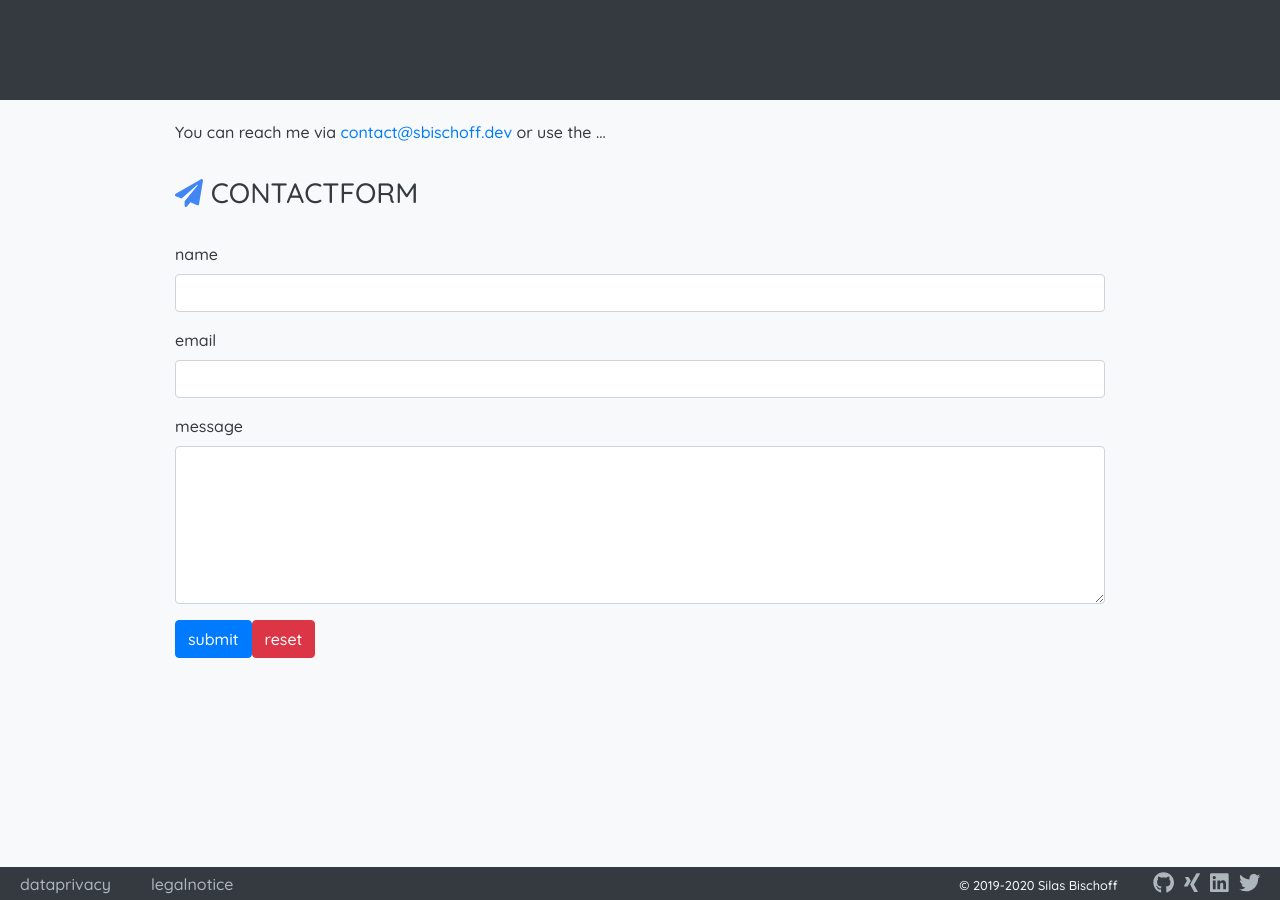
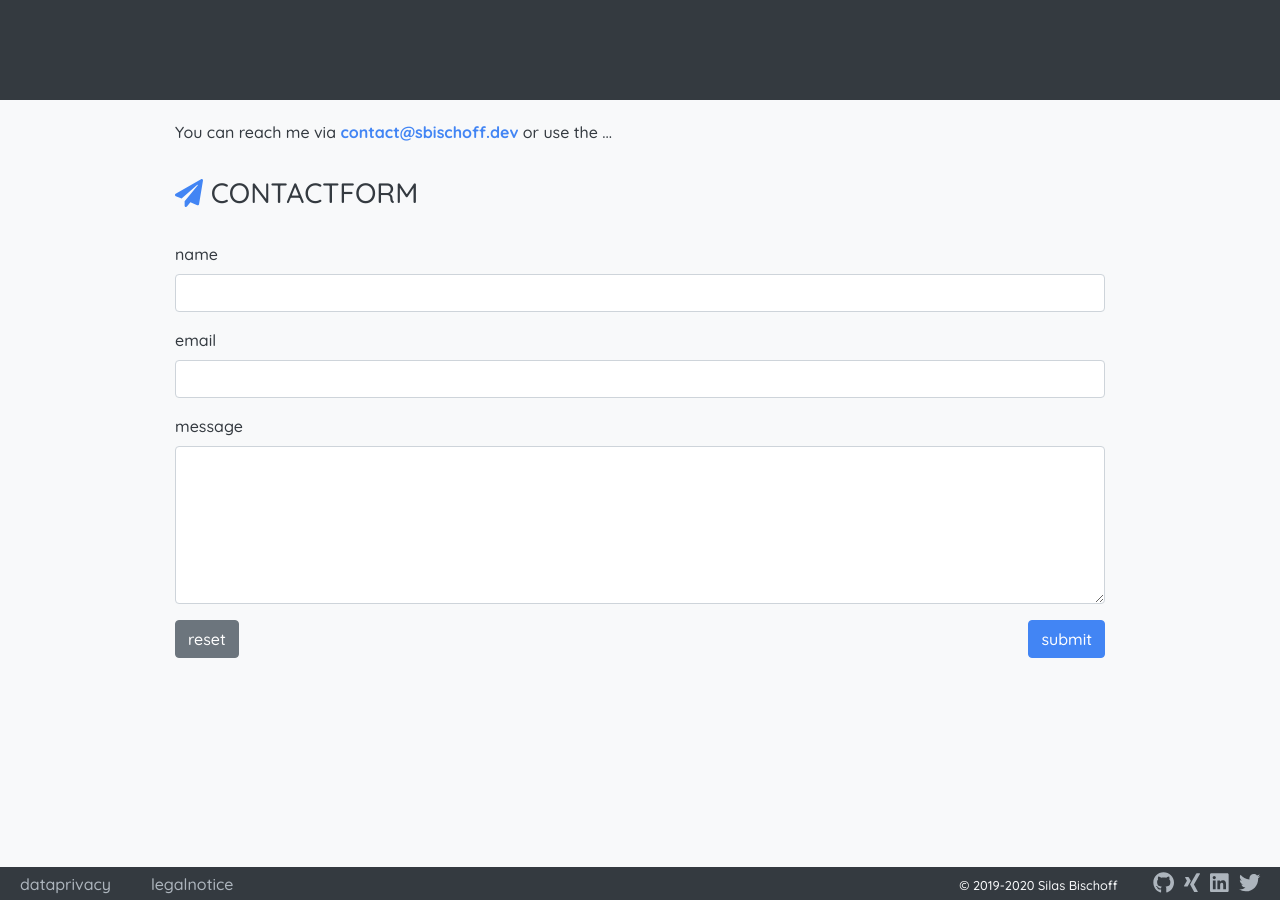
Before and after one commit to sbischoff-ai/freelance-page, a Vue app: page /contact in a window 1280 px wide. Shown: the part 700-1600 px from the top of the page. Built offline with nearby package versions, Linux system fonts and the light colour scheme; no server answers; what vue-google-charts would draw is missing.

Commit message:
Fix theming and contact form buttons

```diff
--- a/src/components/ContactForm.vue
+++ b/src/components/ContactForm.vue
@@ -28,8 +28,8 @@
         <b-form-group :label="$t('message')" label-for="input-message">
             <b-form-textarea id="input-message" v-model="form.message" rows="6" required></b-form-textarea>
         </b-form-group>
-        <b-button type="submit" variant="primary">{{ $t('submit') }}</b-button>
-        <b-button type="reset" variant="danger">{{ $t('reset') }}</b-button>
+        <b-button type="reset" variant="secondary" style="float: left;">{{ $t('reset') }}</b-button>
+        <b-button type="submit" variant="primary" style="float: right;">{{ $t('submit') }}</b-button>
     </b-form>
 </template>
 
--- a/src/components/ContentArea.vue
+++ b/src/components/ContentArea.vue
@@ -1,5 +1,5 @@
 <template>
-    <b-container class="content-layout text-justify">
+    <b-container class="content-layout">
         <slot></slot>
     </b-container>
 </template>
@@ -13,5 +13,6 @@ export default {
 <style>
 .content-layout {
     max-width: 60rem !important;
+    text-align: start;
 }
 </style>
--- a/src/theme.scss
+++ b/src/theme.scss
@@ -1,4 +1,4 @@
+$blue: #4285f4;
+
 @import '~bootstrap/scss/bootstrap.scss';
 @import '~bootstrap-vue/src/index.scss';
-
-$blue: #4285f4;
--- a/src/views/Contact.vue
+++ b/src/views/Contact.vue
@@ -12,7 +12,7 @@
 <template>
     <div id="contact">
         <ContentArea>
-            You can reach me via <b-link href="mailto:contact@sbischoff.dev">contact@sbischoff.dev</b-link> or use the ...
+            You can reach me via <b-link href="mailto:contact@sbischoff.dev" class="link">contact@sbischoff.dev</b-link> or use the ...
             <ContentTitle icon="paper-plane">{{ $t('contactform') }}</ContentTitle>
             <ContactForm/>
         </ContentArea>
```
